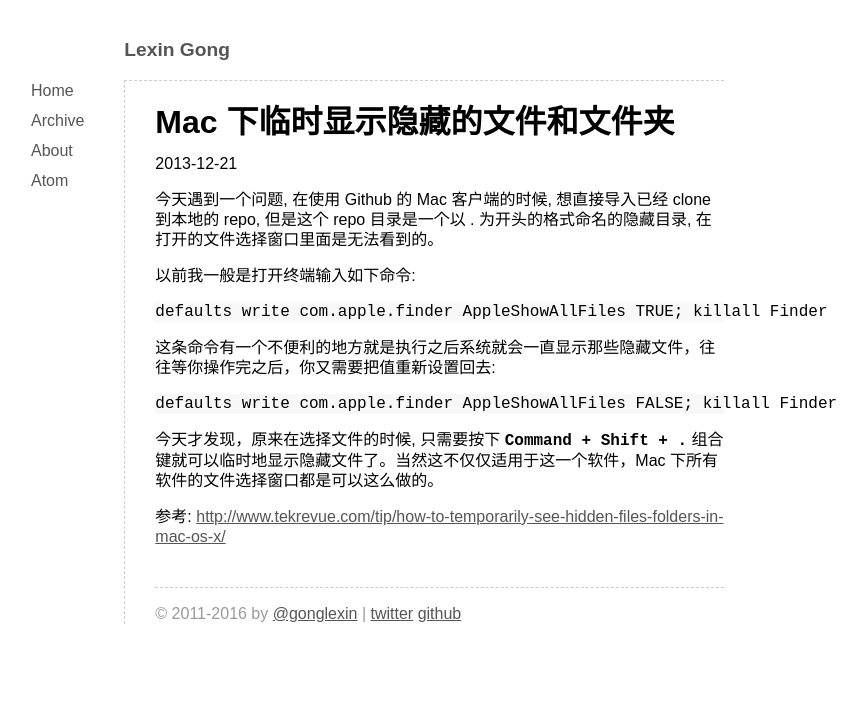
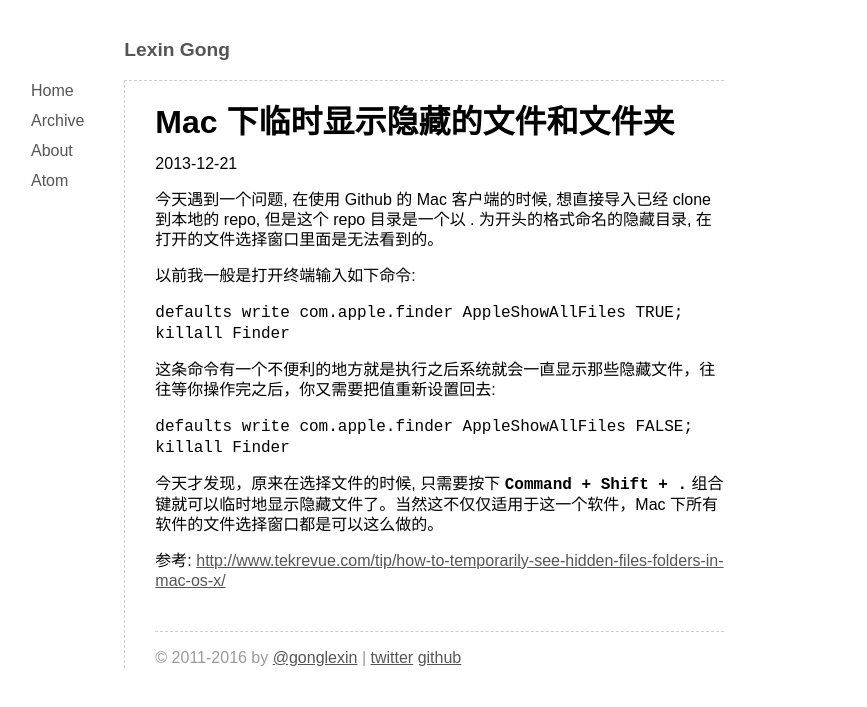
Before and after one commit to gonglexin/gonglexin.github.io, a Jekyll site: the page built from _posts/2013-12-21-how-to-temporarily-display-hidden-files-and-folders-in-mac-os-x.md, in a window 1280 px wide. Shown: the top 707 px of the page, without its empty margins (169-1036 px from the left). Built offline with Jekyll 4.4.1, drawn with Linux system fonts in a browser that asks for light colours; some web fonts are replaced.

Commit message:
Fix rouge style in post

````diff
--- a/_posts/2013-12-21-how-to-temporarily-display-hidden-files-and-folders-in-mac-os-x.md
+++ b/_posts/2013-12-21-how-to-temporarily-display-hidden-files-and-folders-in-mac-os-x.md
@@ -6,14 +6,12 @@ categories: [tech]
 今天遇到一个问题, 在使用 Github 的 Mac 客户端的时候, 想直接导入已经 clone 到本地的 repo, 但是这个 repo 目录是一个以 . 为开头的格式命名的隐藏目录, 在打开的文件选择窗口里面是无法看到的。
 
 以前我一般是打开终端输入如下命令:
-```shell
-defaults write com.apple.finder AppleShowAllFiles TRUE; killall Finder
-```
+
+`defaults write com.apple.finder AppleShowAllFiles TRUE; killall Finder`
 
 这条命令有一个不便利的地方就是执行之后系统就会一直显示那些隐藏文件，往往等你操作完之后，你又需要把值重新设置回去:
-```shell
-defaults write com.apple.finder AppleShowAllFiles FALSE; killall Finder
-```
+
+`defaults write com.apple.finder AppleShowAllFiles FALSE; killall Finder`
 
 今天才发现，原来在选择文件的时候, 只需要按下 **`Command + Shift + .`** 组合键就可以临时地显示隐藏文件了。当然这不仅仅适用于这一个软件，Mac 下所有软件的文件选择窗口都是可以这么做的。
 
````
